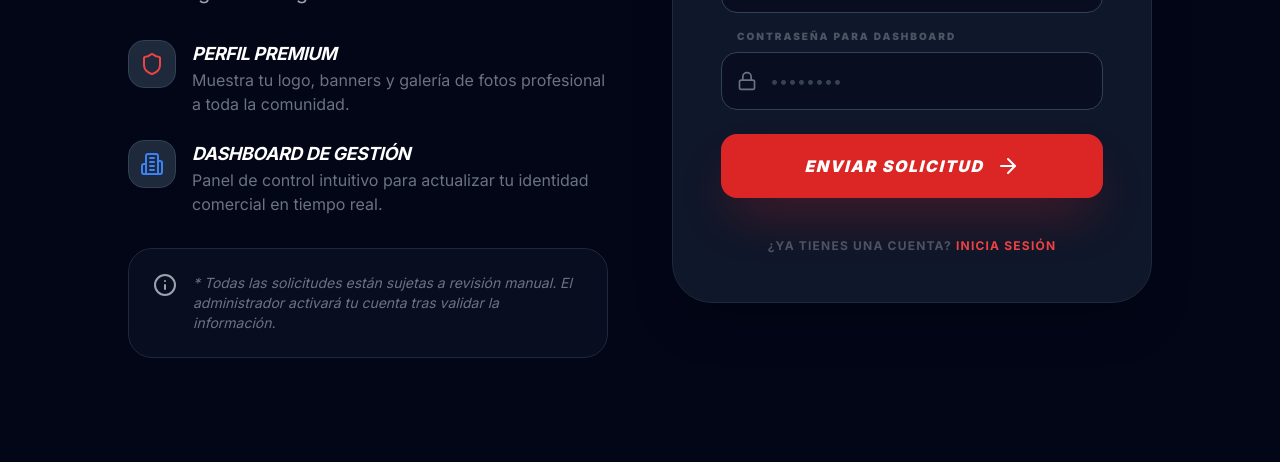
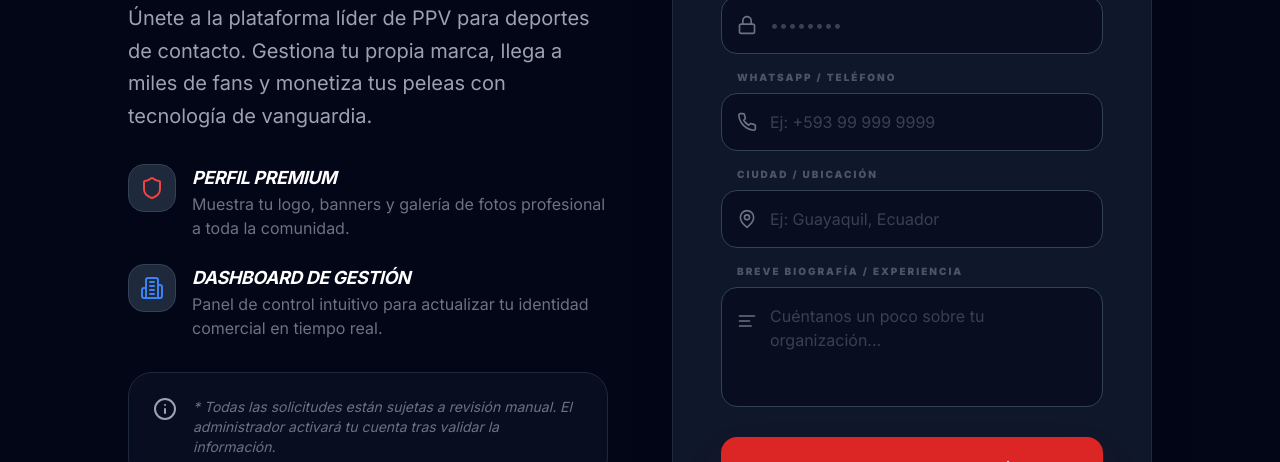
Before and after one commit to azambrano-ctrl/PPV-OFICIAL, a Next.js app in the folder webapp/: page /promoter/register in a window 1280 px wide. Shown: the part 490-952 px from the top of the page. Before the commit the page ends 912 px from the top, so only its background shows below. Built offline with nearby package versions, Linux system fonts and the light colour scheme; no server answers.

Commit message:
Ensure all 6 questions are in promoter registration form

```diff
--- a/webapp/src/app/promoter/register/page.tsx
+++ b/webapp/src/app/promoter/register/page.tsx
@@ -173,6 +173,49 @@ export default function PromoterRegisterPage() {
                                     </div>
                                 </div>
 
+                                <div>
+                                    <label className="block text-[10px] font-black text-gray-600 uppercase tracking-[0.2em] mb-2 ml-4">WhatsApp / Teléfono</label>
+                                    <div className="relative">
+                                        <Phone className="absolute left-4 top-1/2 -translate-y-1/2 w-5 h-5 text-gray-500" />
+                                        <input
+                                            type="tel"
+                                            required
+                                            value={formData.phone}
+                                            onChange={(e) => setFormData({ ...formData, phone: e.target.value })}
+                                            className="w-full bg-dark-950/50 border border-dark-700 rounded-2xl pl-12 pr-4 py-4 text-white focus:ring-2 focus:ring-primary-500 outline-none transition-all placeholder:text-gray-700"
+                                            placeholder="Ej: +593 99 999 9999"
+                                        />
+                                    </div>
+                                </div>
+
+                                <div>
+                                    <label className="block text-[10px] font-black text-gray-600 uppercase tracking-[0.2em] mb-2 ml-4">Ciudad / Ubicación</label>
+                                    <div className="relative">
+                                        <MapPin className="absolute left-4 top-1/2 -translate-y-1/2 w-5 h-5 text-gray-500" />
+                                        <input
+                                            type="text"
+                                            required
+                                            value={formData.city}
+                                            onChange={(e) => setFormData({ ...formData, city: e.target.value })}
+                                            className="w-full bg-dark-950/50 border border-dark-700 rounded-2xl pl-12 pr-4 py-4 text-white focus:ring-2 focus:ring-primary-500 outline-none transition-all placeholder:text-gray-700"
+                                            placeholder="Ej: Guayaquil, Ecuador"
+                                        />
+                                    </div>
+                                </div>
+
+                                <div>
+                                    <label className="block text-[10px] font-black text-gray-600 uppercase tracking-[0.2em] mb-2 ml-4">Breve Biografía / Experiencia</label>
+                                    <div className="relative">
+                                        <AlignLeft className="absolute left-4 top-6 w-5 h-5 text-gray-500" />
+                                        <textarea
+                                            required
+                                            value={formData.description}
+                                            onChange={(e) => setFormData({ ...formData, description: e.target.value })}
+                                            className="w-full bg-dark-950/50 border border-dark-700 rounded-2xl pl-12 pr-4 py-4 text-white focus:ring-2 focus:ring-primary-500 outline-none transition-all placeholder:text-gray-700 min-h-[120px] resize-none"
+                                            placeholder="Cuéntanos un poco sobre tu organización..."
+                                        />
+                                    </div>
+                                </div>
                             </div>
 
                             <button
```
